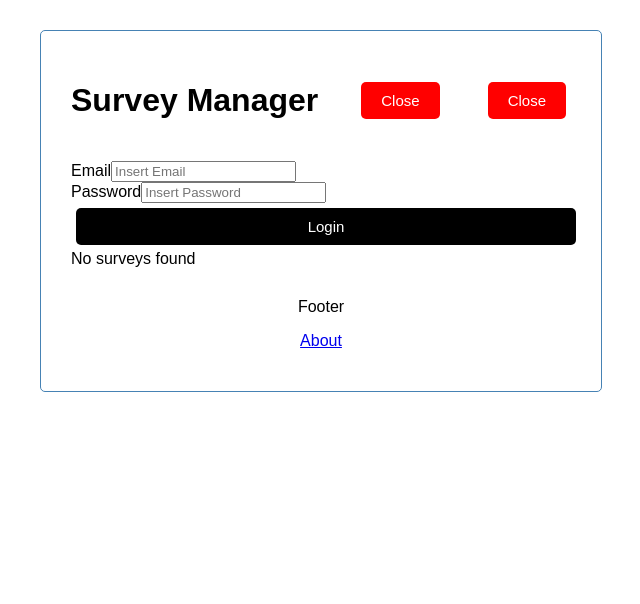
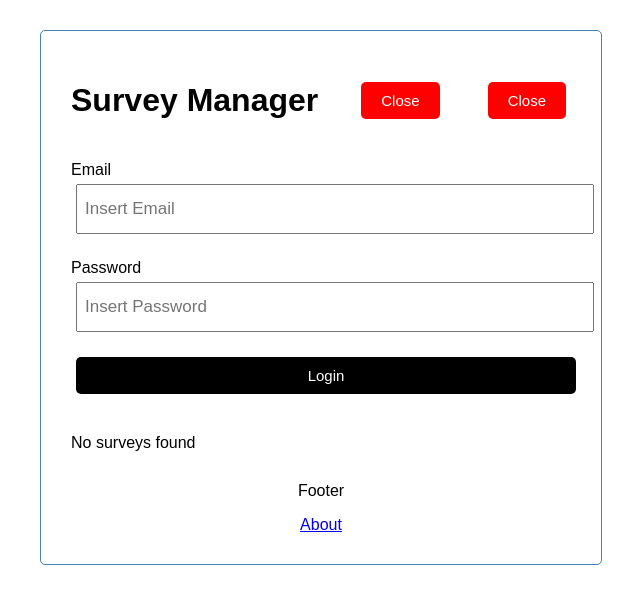
Before and after one commit to Hadi-AlKammouni/Surveys_Builder, a React (Create React App) app in the folder react-frontend/: page / in a window 1280 px wide. Both pictures are taken after a click on the button "Login". Shown: the top 604 px of the page, without its empty margins (319-959 px from the left). Built offline with nearby package versions, Linux system fonts and the light colour scheme; no server answers.

Commit message:
FE//Styling input field

```diff
--- a/react-frontend/src/index.css
+++ b/react-frontend/src/index.css
@@ -72,3 +72,23 @@ footer {
   margin-top: 30px;
   text-align: center;
 }
+
+.add-form {
+  margin-bottom: 40px;
+}
+
+.form-control {
+  margin: 20px 0;
+}
+
+.form-control label {
+  display: block;
+}
+
+.form-control input {
+  width: 100%;
+  height: 40px;
+  margin: 5px;
+  padding: 3px 7px;
+  font-size: 17px;
+}
```
